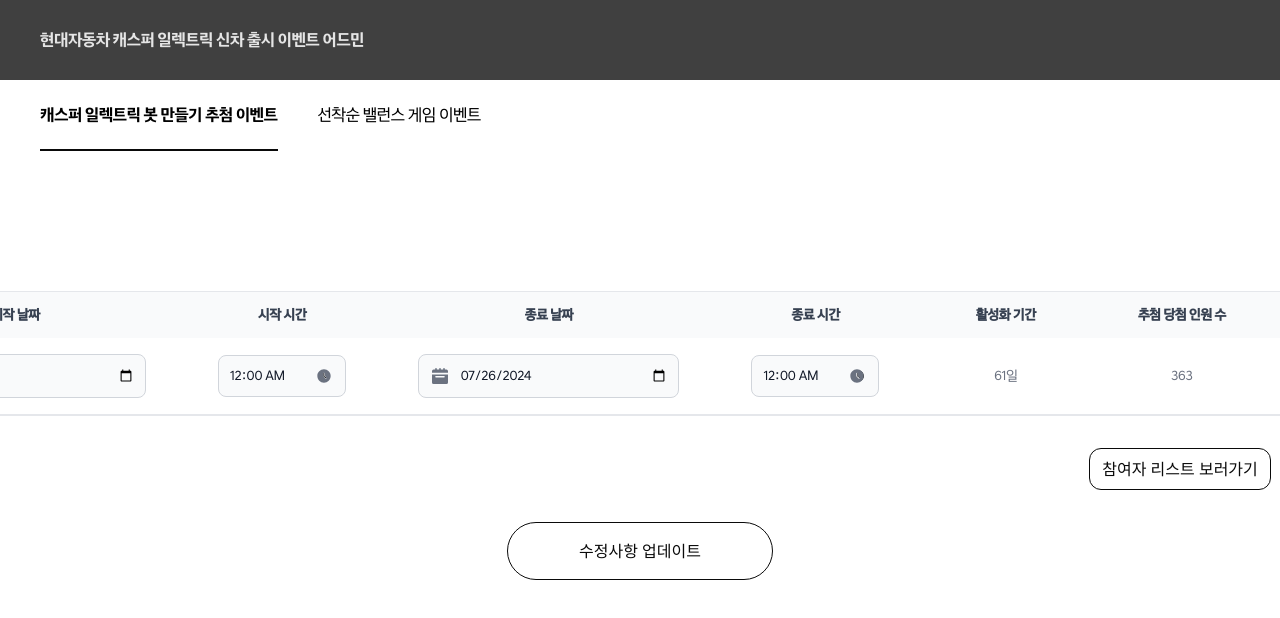
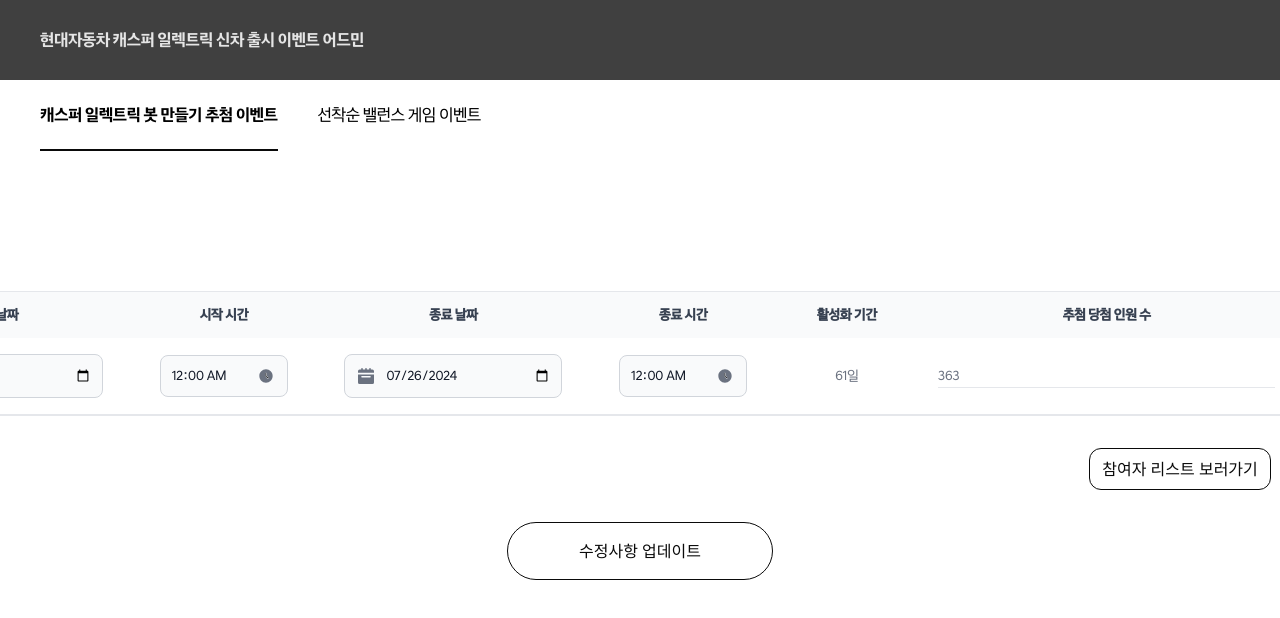
Before and after one commit to softeerbootcamp4th/Team7-HybridJGS-FE, a React (Vite) app in the folder admin/: page /lottery in a window 1280 px wide. Shown: the top 618 px of the page. Built offline with nearby package versions, Linux system fonts and the light colour scheme.

Commit message:
fix: 숫자 입력 칸 수정

```diff
--- a/admin/src/pages/Lottery/index.tsx
+++ b/admin/src/pages/Lottery/index.tsx
@@ -67,7 +67,14 @@ export default function Lottery() {
                     onChangeTime={(time) => handleChangeItem("endTime", time)}
                 />,
                 "61일",
-                lottery.winnerCount,
+                <div className="border-b flex w-full">
+                    <input
+                        value={lottery.winnerCount}
+                        onChange={(e) =>
+                            handleChangeItem("winnerCount", parseInt(e.target.value) || 0)
+                        }
+                    />
+                </div>,
                 "활성화",
             ],
         ];
```
